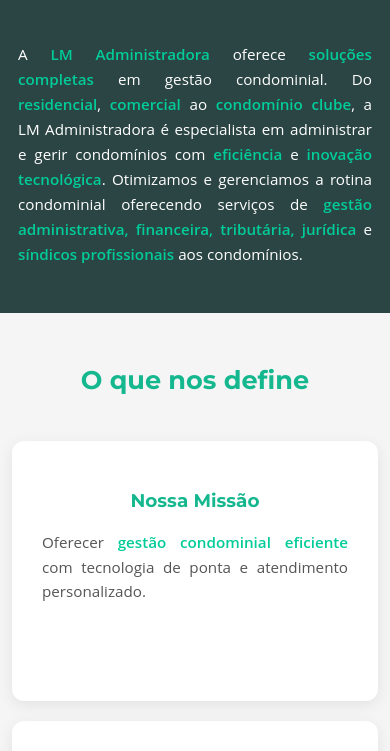
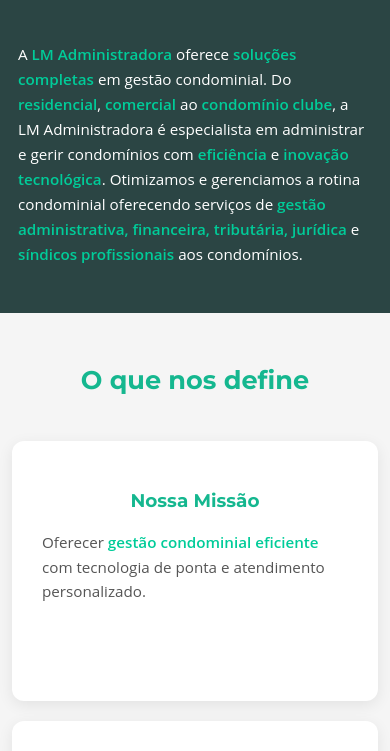
Before and after one commit to devgarciadiogo/CondoAdmin, a plain HTML site: page index.html in a window 390 px wide. Shown: the part 533-1284 px from the top of the page. Drawn offline with Linux system fonts and the light colour scheme.

Commit message:
teste de layout redmi note 11
responsivdade index.html

```diff
--- a/css/style.css
+++ b/css/style.css
@@ -569,7 +569,6 @@
         backdrop-filter: blur(4px);
         z-index: 9999;
     }
-
     .navbar .nav-links.show { display: flex; }
     .menu-toggle { display: flex; }
     .nav-links li a {
@@ -591,12 +590,12 @@
         display: flex;
         flex-direction: column;
         align-items: flex-start;
-        text-align: justify;
+        text-align: left; /* alinhado à esquerda */
     }
     .presentation-section p {
         font-size: 1rem;
         line-height: 1.7;
-        text-align: justify;
+        text-align: left; /* alinhado à esquerda */
     }
 
     /* Filosofia / Cards */
@@ -622,6 +621,7 @@
     .missao-visao-valores p {
         font-size: 1rem;
         line-height: 1.7;
+        text-align: left; /* alinhado à esquerda */
     }
     .missao-visao-valores ul li {
         font-size: 0.98rem;
@@ -649,12 +649,12 @@
         display: flex;
         flex-direction: column;
         align-items: flex-start;
-        text-align: justify;
+        text-align: left; /* alinhado à esquerda */
     }
     .presentation-section p {
         font-size: 0.95rem;
         line-height: 1.65;
-        text-align: justify;
+        text-align: left; /* alinhado à esquerda */
     }
 
     /* Filosofia / Cards */
@@ -669,7 +669,11 @@
     }
 
     .missao-visao-valores h3 { font-size: 1.15rem; }
-    .missao-visao-valores p { font-size: 0.95rem; line-height: 1.6; }
+    .missao-visao-valores p {
+        font-size: 0.95rem;
+        line-height: 1.6;
+        text-align: left; /* alinhado à esquerda */
+    }
     .missao-visao-valores ul li { font-size: 0.92rem; line-height: 1.5; margin-bottom: 10px; }
 
     /* Call to Action */
@@ -692,12 +696,12 @@
         display: flex;
         flex-direction: column;
         align-items: flex-start;
-        text-align: justify;
+        text-align: left; /* alinhado à esquerda */
     }
     .presentation-section p {
         font-size: 0.9rem;
         line-height: 1.6;
-        text-align: justify;
+        text-align: left; /* alinhado à esquerda */
     }
 
     /* Filosofia / Cards */
@@ -712,7 +716,11 @@
     }
 
     .missao-visao-valores h3 { font-size: 1.1rem; }
-    .missao-visao-valores p { font-size: 0.88rem; line-height: 1.5; }
+    .missao-visao-valores p {
+        font-size: 0.88rem;
+        line-height: 1.5;
+        text-align: left; /* alinhado à esquerda */
+    }
     .missao-visao-valores ul li { font-size: 0.85rem; line-height: 1.4; margin-bottom: 9px; }
 
     /* Call to Action */
```
